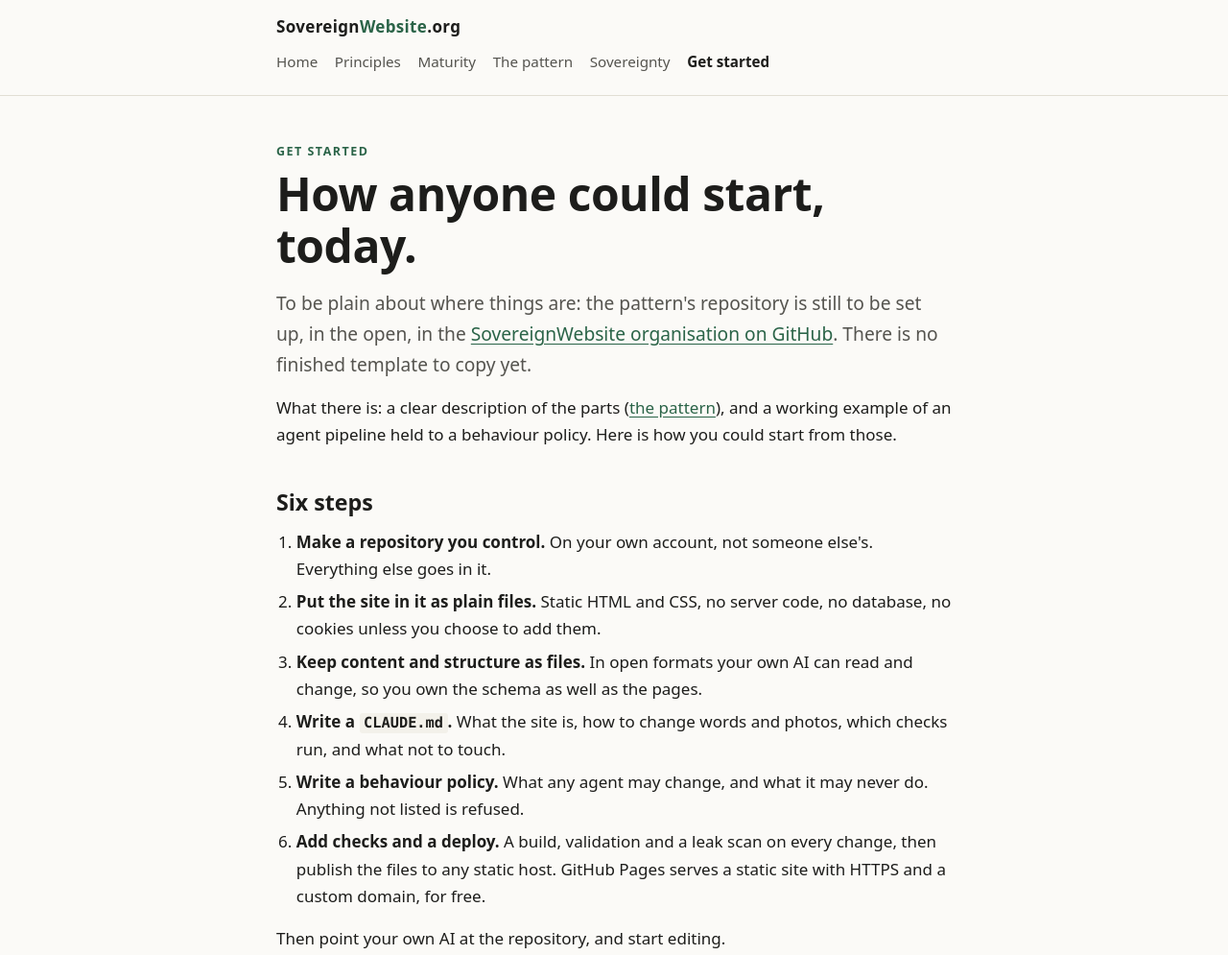
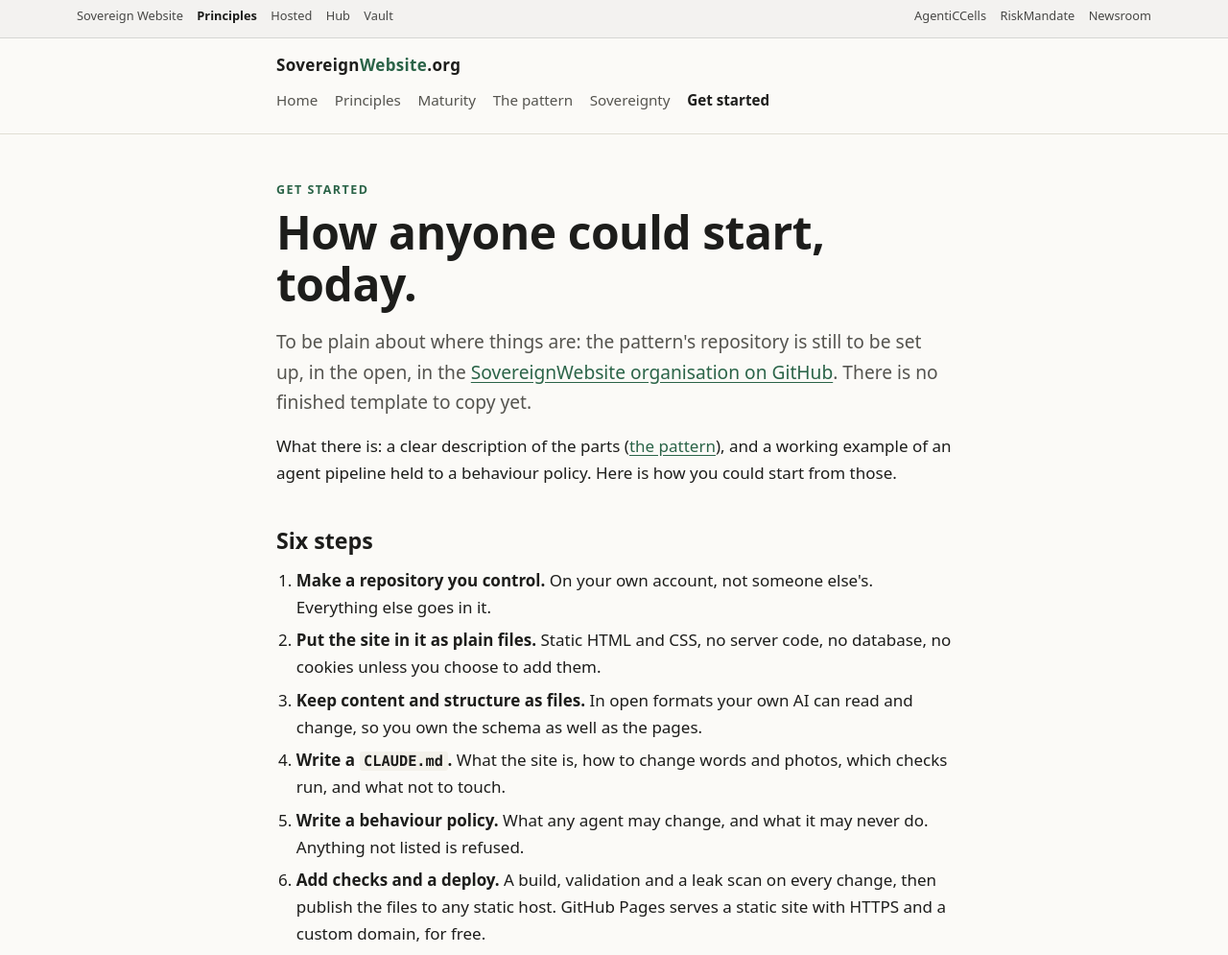
Before and after one commit to SovereignWebsite/SovereignWebsite__Org, a plain HTML site: page site/get-started.html in a window 1280 px wide. Shown: the top 995 px of the page at 96% size. Drawn offline with Linux system fonts and the light colour scheme.

Commit message:
The family bar: every Sovereign Website site, AgentiCCells, RiskMandate and the newsroom on every page
At Dinis's word (19 Nov 2026 ~17:40 UTC): 'I should be able to move
around the websites nicely', across the .ai, .org and .site sites,
AgentiCCells and RiskMandate. Generated from the Factory's
seed/shared/family-bar.html by build/family-bar.mjs; placed after the
skip link; plain links and CSS only.

Agent: conductor.b@SovereignWebsite.dinis
Claude-Session: https://claude.ai/code/session_01Kw9UwDCS5Px4dXRJUGP9Qu
Co-Authored-By: Claude Opus 5.5 <noreply@anthropic.com>

```diff
--- a/site/get-started.html
+++ b/site/get-started.html
@@ -10,6 +10,18 @@
 </head>
 <body>
 <a class="skip" href="#main">Skip to content</a>
+<nav class="family" aria-label="The Sovereign Website family">
+  <ul>
+    <li><a href="https://sovereignwebsite.ai/">Sovereign Website</a></li>
+    <li><a href="https://sovereignwebsite.org/" aria-current="true">Principles</a></li>
+    <li><a href="https://sovereignwebsite.site/">Hosted</a></li>
+    <li><a href="https://hub.sovereignwebsite.site/">Hub</a></li>
+    <li><a href="https://vault.sovereignwebsite.site/">Vault</a></li>
+    <li class="family-sep"><a href="https://agenticcells.ai/">AgentiCCells</a></li>
+    <li><a href="https://riskmandate.ai/">RiskMandate</a></li>
+    <li><a href="https://newsroom.sgit.ai/">Newsroom</a></li>
+  </ul>
+</nav>
 <header class="site-header">
   <div class="wrap">
     <a class="brand" href="index.html">Sovereign<span>Website</span>.org</a>
--- a/site/style.css
+++ b/site/style.css
@@ -197,3 +197,12 @@ pre code { background: none; padding: 0; font-size: inherit; }
 /* Short lists on the home page */
 .short { padding-left: 1.6rem; }
 .short li { margin-bottom: .35rem; }
+
+/* The Sovereign Website family bar: the same on every site in the family. */
+.family{font-size:.8rem;border-bottom:1px solid rgba(127,127,127,.25);background:rgba(127,127,127,.06)}
+.family ul{list-style:none;margin:0 auto;padding:.35rem 1rem;display:flex;flex-wrap:wrap;gap:.25rem .9rem;max-width:72rem}
+.family a{color:inherit;opacity:.8;text-decoration:none}
+.family a:hover,.family a:focus-visible{opacity:1;text-decoration:underline}
+.family a[aria-current="true"]{opacity:1;font-weight:600}
+.family .family-sep{margin-left:auto}
+@media (max-width:40rem){.family .family-sep{margin-left:0}}
```
Also changed, not shown: site/index.html (+12 -0 lines), site/maturity.html (+12 -0 lines), site/pattern.html (+12 -0 lines), site/principles.html (+12 -0 lines), site/sovereignty.html (+12 -0 lines).
